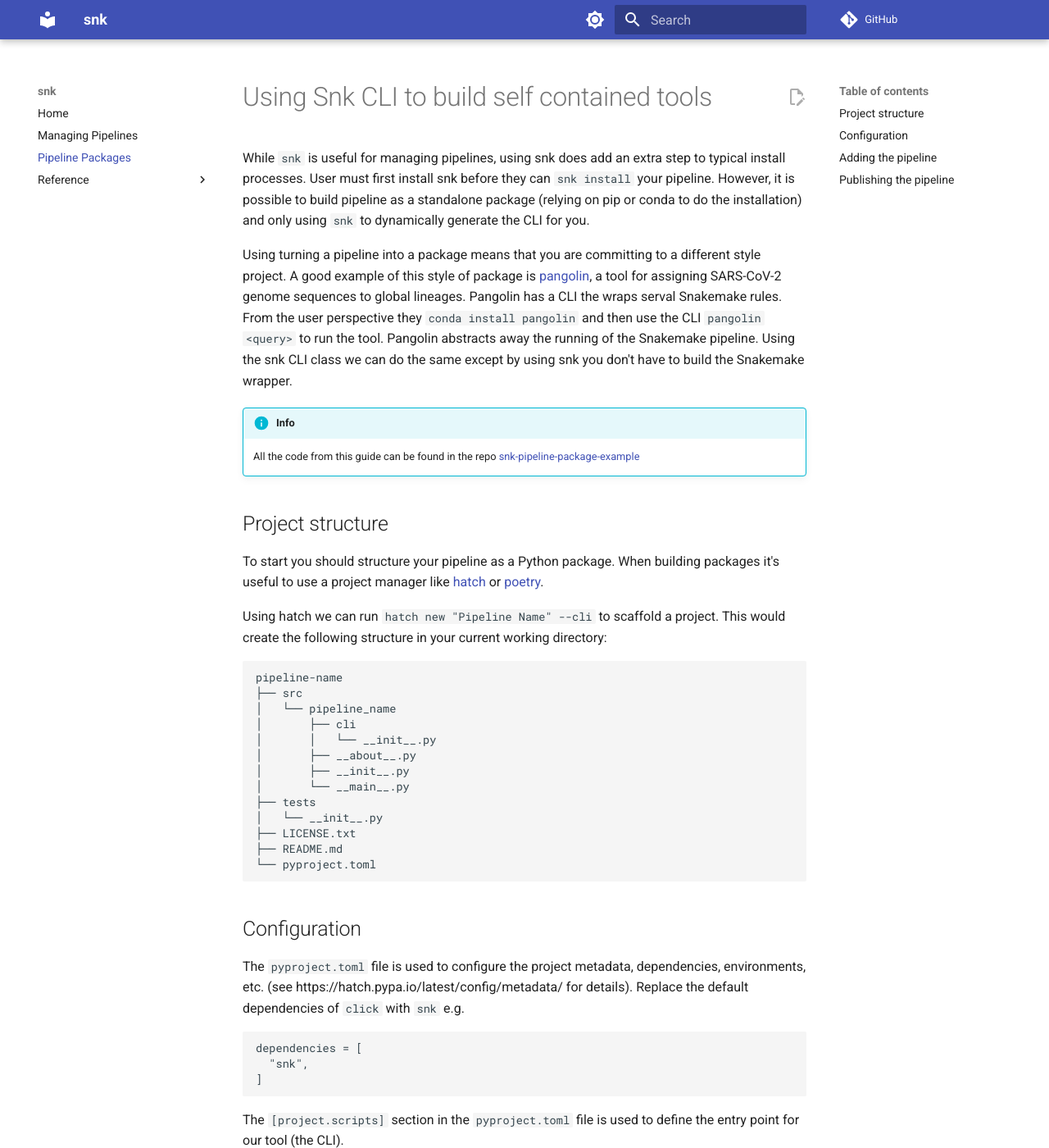
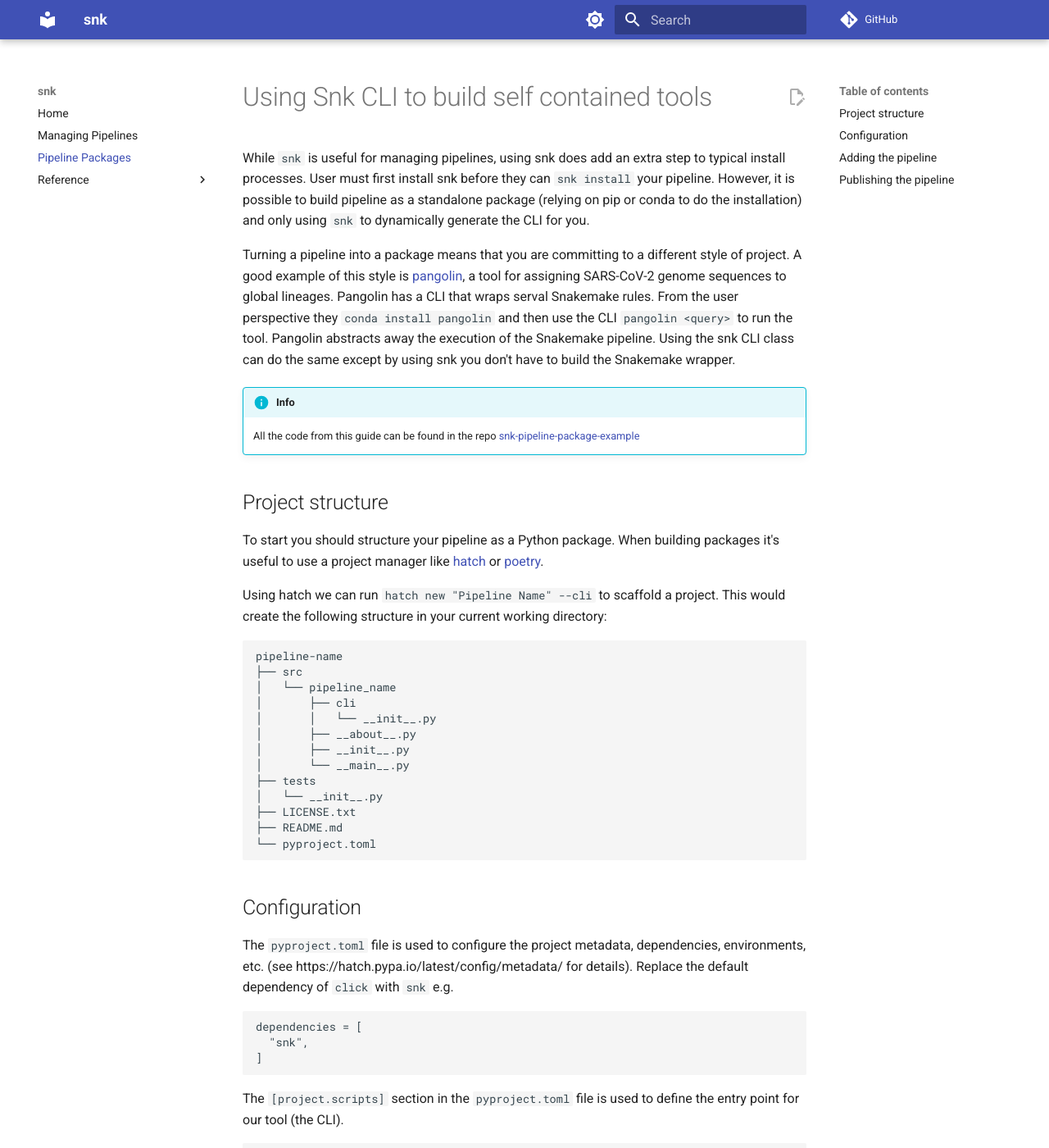
Before and after one commit to Wytamma/snk, an MkDocs documentation site: the page built from docs/pipeline_packages.md, in a window 1280 px wide and 1400 px high. Shown: the whole window at 82% size. Built offline with MkDocs 1.6.1 and Material for MkDocs 9.7.7, drawn with Linux system fonts in a browser that asks for light colours; comment, search, counter and statistics services are not loaded; some of the changed text lies outside the part shown.

Commit message:
:memo: update docs

````diff
--- a/docs/pipeline_packages.md
+++ b/docs/pipeline_packages.md
@@ -5,7 +5,7 @@ title: Pipeline Packages
 
 While `snk` is useful for managing pipelines, using snk does add an extra step to typical install processes. User must first install snk before they can `snk install` your pipeline. However, it is possible to build pipeline as a standalone package (relying on pip or conda to do the installation) and only using `snk` to dynamically generate the CLI for you.
 
-Using turning a pipeline into a package means that you are committing to a different style project. A good example of this style of package is [pangolin](https://github.com/cov-lineages/pangolin), a tool for assigning SARS-CoV-2 genome sequences to global lineages. Pangolin has a CLI the wraps serval Snakemake rules. From the user perspective they `conda install pangolin` and then use the CLI `pangolin <query>` to run the tool. Pangolin abstracts away the running of the Snakemake pipeline. Using the snk CLI class we can do the same except by using snk you don't have to build the Snakemake wrapper.
+Turning a pipeline into a package means that you are committing to a different style of project. A good example of this style is [pangolin](https://github.com/cov-lineages/pangolin), a tool for assigning SARS-CoV-2 genome sequences to global lineages. Pangolin has a CLI that wraps serval Snakemake rules. From the user perspective they `conda install pangolin` and then use the CLI `pangolin <query>` to run the tool. Pangolin abstracts away the execution of the Snakemake pipeline. Using the snk CLI class can do the same except by using snk you don't have to build the Snakemake wrapper.
 
 !!! info
 
@@ -35,7 +35,7 @@ pipeline-name
 
 ## Configuration
 
-The `pyproject.toml` file is used to configure the project metadata, dependencies, environments, etc. (see https://hatch.pypa.io/latest/config/metadata/ for details). Replace the default dependencies of `click` with `snk` e.g.
+The `pyproject.toml` file is used to configure the project metadata, dependencies, environments, etc. (see https://hatch.pypa.io/latest/config/metadata/ for details). Replace the default dependency of `click` with `snk` e.g.
 
 ```toml
 dependencies = [
````
Also changed, not shown: other parts of docs/pipeline_packages.md (+2 -2 lines).
